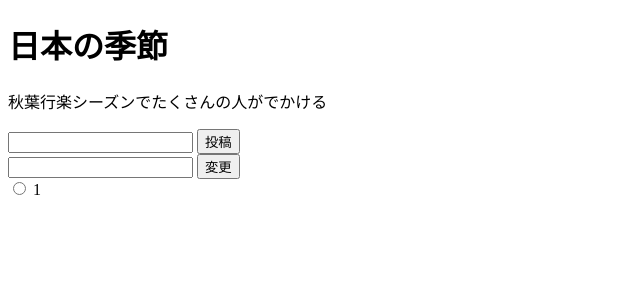
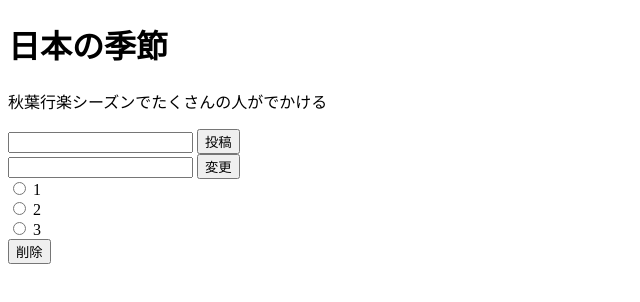
Before and after one commit to n-nishimura/Node.js-and-Express, a website: page index.html in a window 1280 px wide. Shown: the whole page, without its empty margins (0-640 px from the left). Drawn offline with Linux system fonts and the light colour scheme.

Commit message:
デプロイ前

```diff
--- a/index.html
+++ b/index.html
@@ -20,7 +20,14 @@
   <form action = "delete" method="POST">
     <input type="radio" id="one" name="number" value="0">
     <label for="one">1</label>
-
+    <br>
+    <input type="radio" id="two" name="number" value="1">
+    <label for="two">2</label>
+    <br>
+    <input type="radio" id="three" name="number" value="2">
+    <label for="two">3</label>
+    <br>
+    <button type="submit">削除</button>
   </form>
 
 
--- a/index.js
+++ b/index.js
@@ -24,6 +24,8 @@ app.post("/update",function(req,res){
 });
 
 app.post("/delete",function(req,res){
+  activities.splice(req.body.number , 1);
+  res.send(activities);
 
 });
 
```
